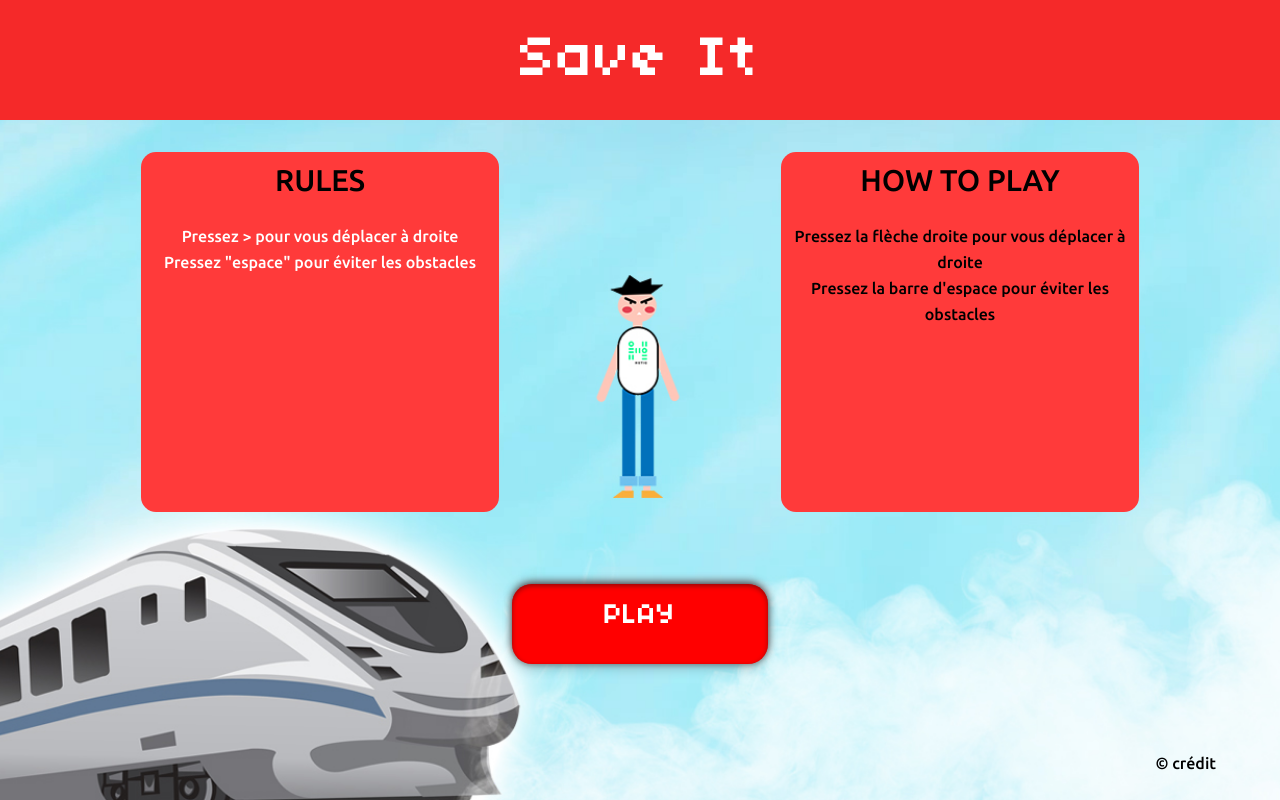
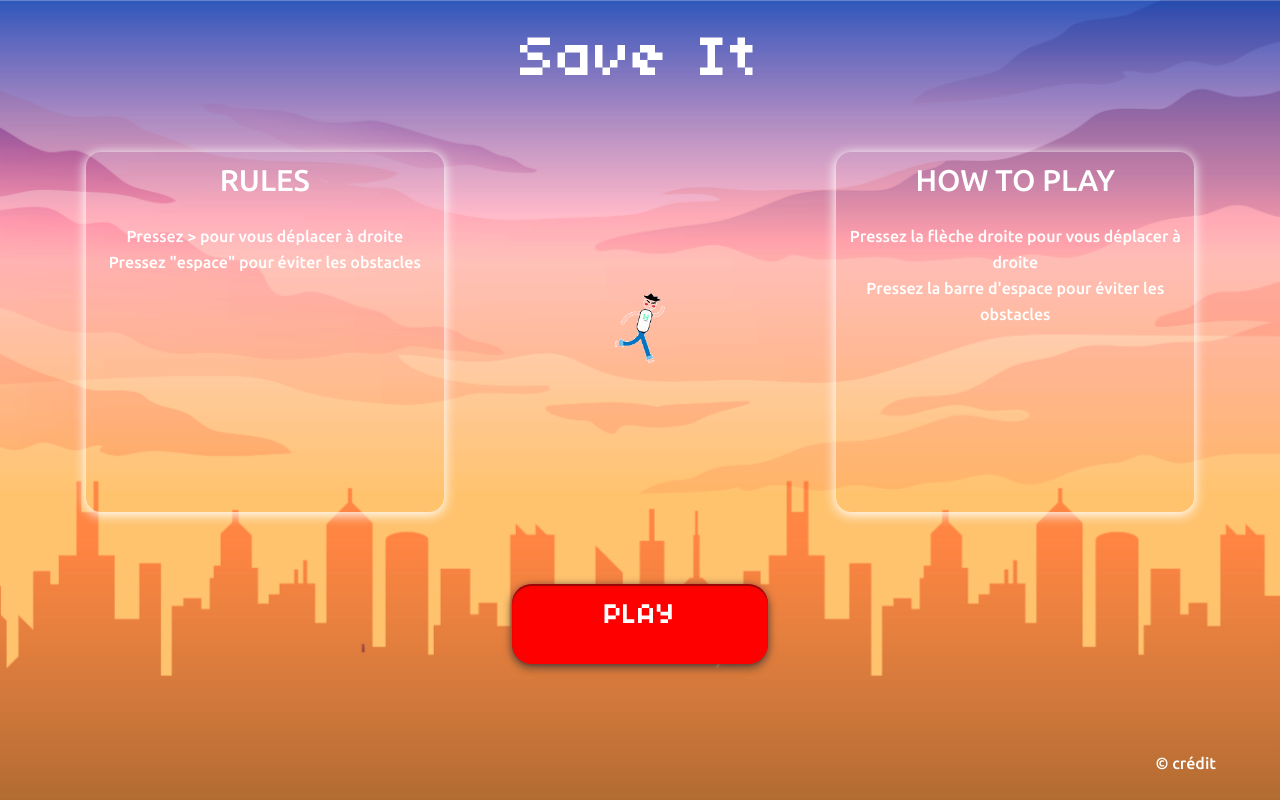
Before and after one commit to Nstampfli/Js-Groupe9ICO, a website built with Parcel: page src/screens/home.html in a window 1280 px wide. Built offline with nearby package versions, Linux system fonts and the light colour scheme.

Commit message:
Design homepage

```diff
--- a/src/screens/home.html
+++ b/src/screens/home.html
@@ -24,7 +24,13 @@
               Pressez "espace" pour éviter les obstacles
             </p>
           </div>
-
+          <div class="containerHomepage--middleFlex--playerImg">
+            <img
+              class="gif-perso-run"
+              src="../assets/courir_sans_chaussure.gif"
+              alt=""
+            />
+          </div>
           <div class="containerHomepage--middleFlex--howToPlay">
             <h2 class="containerHomepage--middleFlex--howToPlay--title">
               How to play
--- a/src/scss/style_home.scss
+++ b/src/scss/style_home.scss
@@ -4,11 +4,12 @@
   font-family: "Title font";
   src: url("../assets/font/04B_03__.TTF");
 }
+
 body,
 html {
   margin: 0;
   padding: 0;
-  background: url("../assets/homepage-background.jpg") no-repeat center fixed;
+  background: url("../assets/background-image3a.png") no-repeat center fixed;
   -webkit-background-size: cover;
   background-size: cover;
 }
@@ -28,7 +29,6 @@ a {
   align-items: center;
   width: 100vw;
   height: 15%;
-  background-color: #f52929;
 
   .containerHomepage--topFlex--title {
     font-family: "Title font", sans-serif;
@@ -45,12 +45,16 @@ a {
   height: 53%;
 }
 
+.gif-perso-run {
+  width: 50px;
+}
+
 .containerHomepage--middleFlex--rules {
   width: 28%;
   height: 85%;
   border-radius: 15px;
   text-align: center;
-  background-color: #ff3a3a;
+  box-shadow: 0px 2px 12px 1px rgb(255, 255, 255);
 
   .containerHomepage--middleFlex--rules--title {
     font-weight: 500;
@@ -59,6 +63,7 @@ a {
     margin-top: 3%;
     margin-bottom: 1%;
     text-transform: uppercase;
+    color: white;
   }
 
   .containerHomepage--middleFlex--rules--text {
@@ -75,7 +80,7 @@ a {
   height: 85%;
   border-radius: 15px;
   text-align: center;
-  background-color: #ff3a3a;
+  box-shadow: 0px 2px 12px 1px rgb(255, 255, 255);
 
   .containerHomepage--middleFlex--howToPlay--title {
     font-weight: 500;
@@ -84,6 +89,7 @@ a {
     margin-top: 3%;
     margin-bottom: 1%;
     text-transform: uppercase;
+    color: white;
   }
 
   .containerHomepage--middleFlex--howToPlay--text {
@@ -91,6 +97,7 @@ a {
     margin-top: 7%;
     line-height: 26px;
     font-weight: 500;
+    color: white;
   }
 }
 
@@ -114,8 +121,8 @@ a {
     padding-top: 1.3%;
     color: rgb(255, 255, 255);
     transition: ease 0.3s;
-    box-shadow: 0px 2px 5px #950808 inset, 0px -2px 8px #503838,
-      0px 2px 5px rgba(0, 0, 0, 0.1), 0px 8px 10px rgba(0, 0, 0, 0.1);
+    box-shadow: 0px 2px 1px #950808 inset, 0px 2px 8px #503838,
+      0px 2px 1px rgba(0, 0, 0, 0.1), 0px 8px 10px rgba(0, 0, 0, 0.1);
   }
 
   .containerHomepage--bottomFlex-enterButton:hover {
@@ -137,6 +144,6 @@ a {
   }
 
   .containerHomepage--creditFlex-text a {
-    color: black;
+    color: white;
   }
 }
```
Also changed, not shown: src/assets/background-image3.svg (added), src/assets/background-image3a.png (added), src/assets/courir_sans_chaussure.gif (added), src/assets/homepage-background.jpg (deleted), src/assets/homepage-background1.jpg (deleted), src/assets/homepage-background2.jpg (added), src/assets/tiny-man.png (added).
